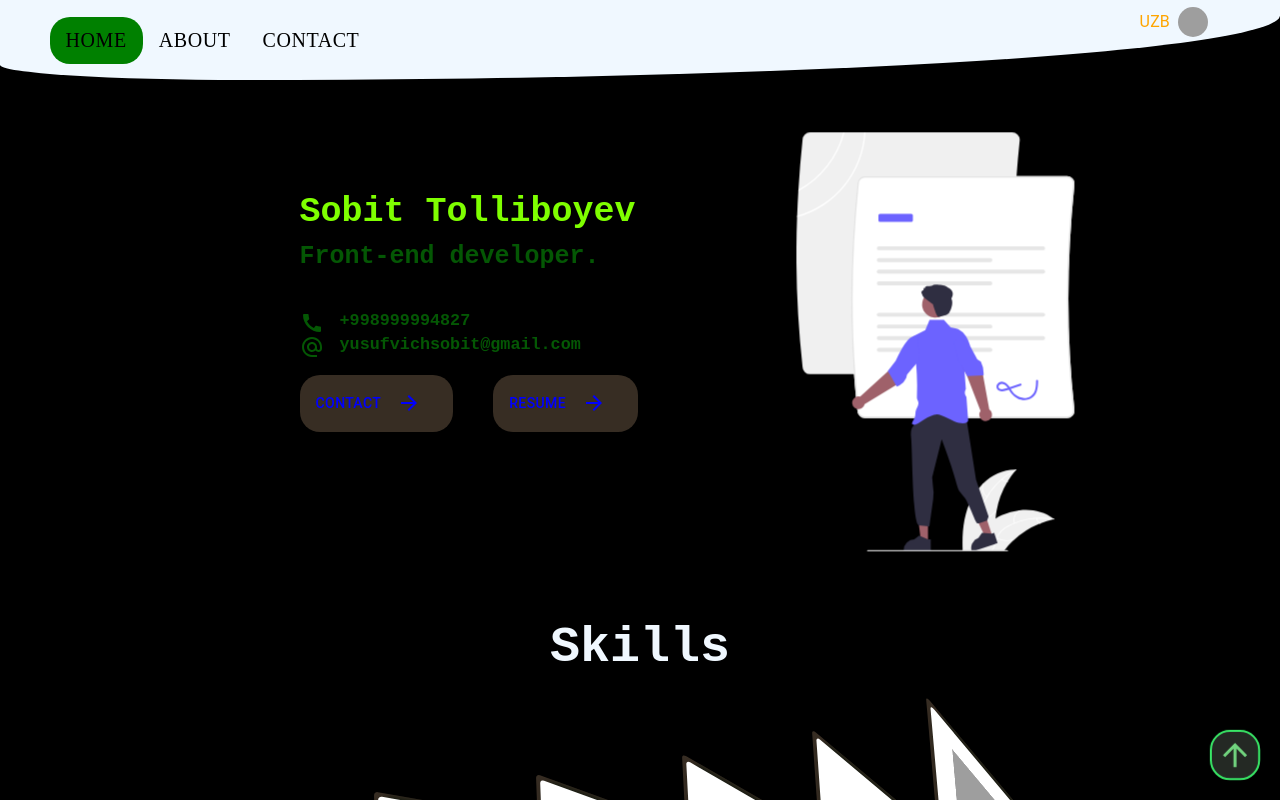
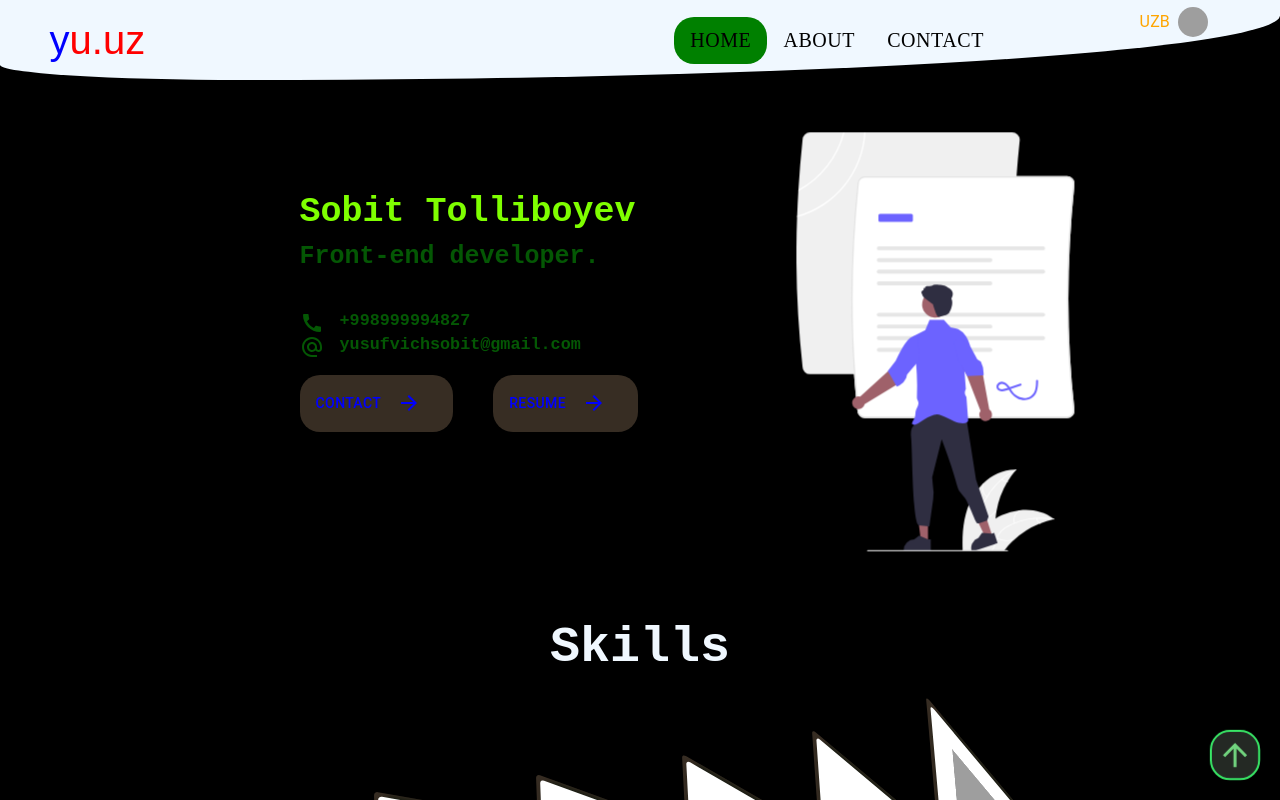
Before and after one commit to sobit-1999/portfolio, a React (Create React App) app: page / in a window 1280 px wide. Shown: the top 800 px of the page. Built offline with nearby package versions, Linux system fonts and the light colour scheme; grey boxes are pictures that could not be loaded.

Commit message:
header name

```diff
--- a/src/conponents/header/Header.js
+++ b/src/conponents/header/Header.js
@@ -83,7 +83,7 @@ function DrawerAppBar(props) {
           <Typography
             variant="h3"
             component="div"
-            sx={{ flexGrow: 1, display: {xs: 'none', sm: 'none', md: 'none' } }}
+            sx={{ flexGrow: 1, display: {xs: 'none', sm: 'none', md: 'flex' } }}
           >{headerName.map((item, i) => {
             return <HeaderName name={item} i={i}/>
           })}
```
